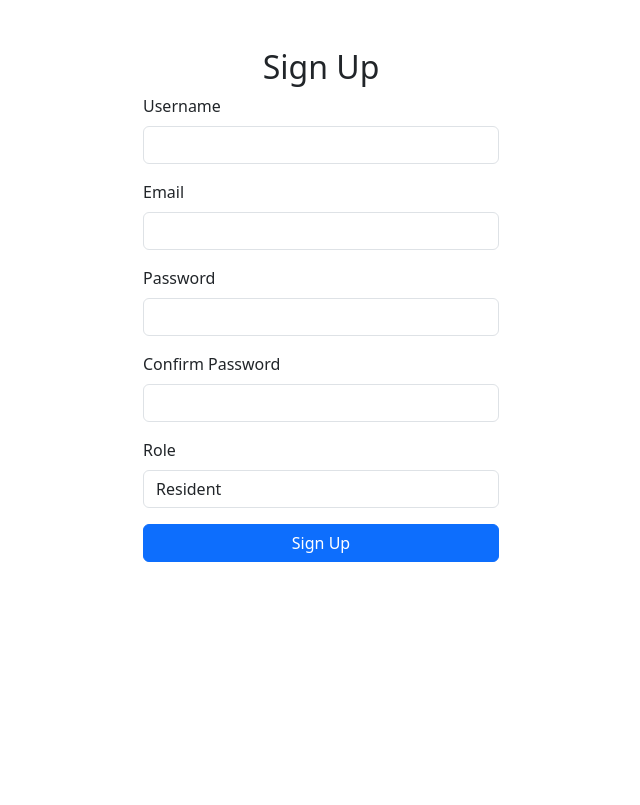
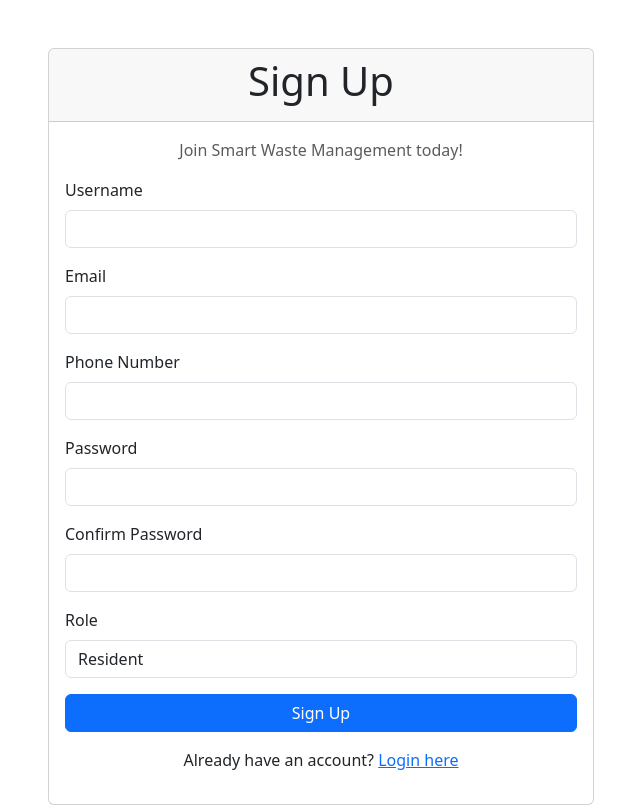
Before and after one commit to RockieRaheem/Smart-Waste-Management, a Django app: template templates/signup.html in a window 1280 px wide. Shown: the part 56-861 px from the top of the page, without its empty margins (319-959 px from the left). Before the commit the page ends 618 px from the top, so only its background shows below. Run offline with Django 5.2, Linux system fonts and the light colour scheme; the template is opened without the code that fills it, so the values that code supplies are empty.

Commit message:
Designed signup page

```diff
--- a/templates/signup.html
+++ b/templates/signup.html
@@ -1,11 +1,17 @@
 {% extends 'base.html' %}
+{% load static %}
 
 {% block title %}Sign Up - Smart Waste{% endblock %}
 
 {% block content %}
 <div class="row justify-content-center">
-    <div class="col-md-4">
-        <h2 class="text-center">Sign Up</h2>
+    <div class="col-md-6">
+        <div class="card">
+            <div class="card-header text-center">
+                <h1>Sign Up</h1>
+            </div>
+            <div class="card-body">
+                <p class="text-muted text-center">Join Smart Waste Management today!</p>
                 <form method="POST">
                     {% csrf_token %}
                     <div class="mb-3">
@@ -17,6 +23,10 @@
                         <input type="email" name="email" class="form-control" required>
                     </div>
                     <div class="mb-3">
+                        <label class="form-label">Phone Number</label>
+                        <input type="text" name="phone_number" class="form-control" required>
+                    </div>
+                    <div class="mb-3">
                         <label class="form-label">Password</label>
                         <input type="password" name="password1" class="form-control" required>
                     </div>
@@ -26,15 +36,18 @@
                     </div>
                     <div class="mb-3">
                         <label class="form-label">Role</label>
-                <select name="role" class="form-control">
+                        <select name="role" class="form-control" required>
                             <option value="resident">Resident</option>
+                            <option value="company">Company</option>
+                            <option value="officer">Municipal Officer</option>
                             <option value="driver">Truck Driver</option>
-                    <option value="company">Waste Management Company</option>
-                    <option value="officer">Municipal Officer</option>
                         </select>
                     </div>
                     <button type="submit" class="btn btn-primary w-100">Sign Up</button>
                 </form>
+                <p class="mt-3 text-center">Already have an account? <a href="{% url 'login' %}" class="text-primary">Login here</a></p>
+            </div>
+        </div>
     </div>
 </div>
 {% endblock %}
```
Lines whose indentation alone changed are shown as unchanged.
